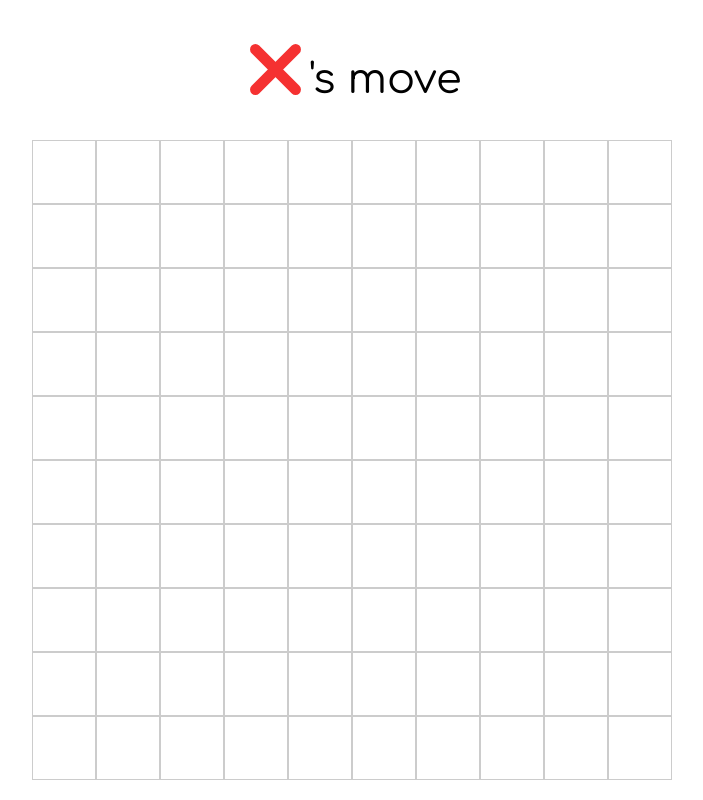
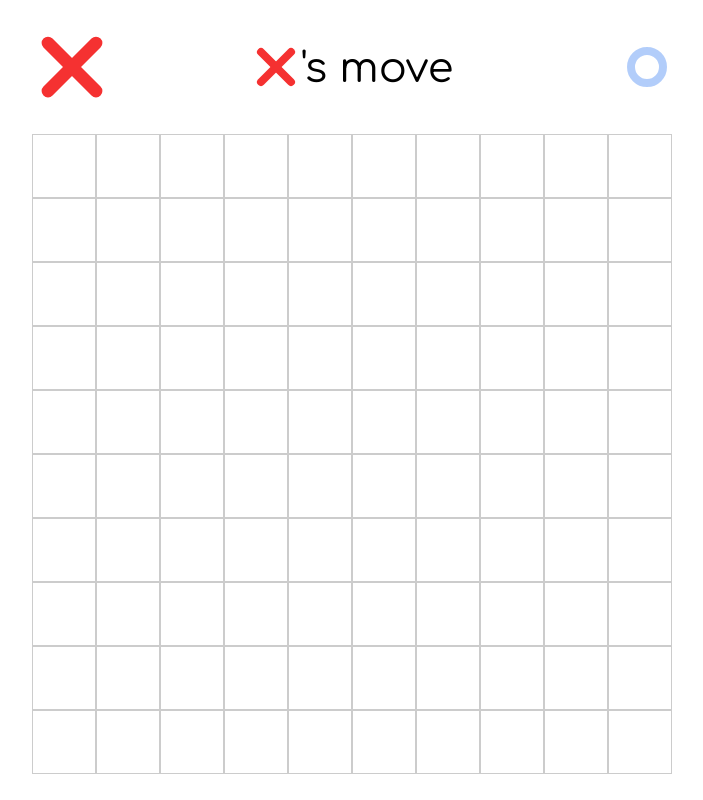
Before and after one commit to Solomka12/tic-tac-toe, a React (Create React App) app: page / in a window 1280 px wide. Shown: the whole page, without its empty margins (288-991 px from the left). Built offline with nearby package versions, Linux system fonts and the light colour scheme.

Commit message:
Add reset with board click & move indicators

```diff
--- a/src/App.scss
+++ b/src/App.scss
@@ -27,13 +27,53 @@ body {
   font-size: 2vmin;
 }
 
-.board {
-  flex-wrap: wrap;
-  margin: 0;
+.board-wrapper {
+  position: relative;
   width: 40em;
   height: 40em;
-  border-spacing: 0;
-  touch-action: none;
+
+  &.ended {
+    .board {
+      pointer-events: none;
+      opacity: 0.4;
+    }
+
+    .reset-block {
+      opacity: 1;
+      transform: scale(1);
+      pointer-events: auto;
+    }
+  }
+
+  .board {
+    width: 100%;
+    height: 100%;
+    margin: 0;
+    flex-wrap: wrap;
+    border-spacing: 0;
+    touch-action: none;
+  }
+
+  .reset-block {
+    position: absolute;
+    width: 100%;
+    height: 100%;
+    display: flex;
+    justify-content: center;
+    align-items: center;
+    opacity: 0;
+    transform: scale(0.6);
+    transition: transform .2s ease, opacity .2s ease;
+    pointer-events: none;
+    z-index: 1;
+
+    .win-caption {
+      font-size: 4em;
+      text-shadow: 1px -1px 4px rgba(0,0,0,0.3);
+      font-weight: bold;
+      user-select: none;
+    }
+  }
 }
 
 .cell {
@@ -58,14 +98,37 @@ body {
 
 .info-panel {
   padding: 1em 0;
+  display: flex;
+  justify-content: space-between;
+  width: 100%;
+  max-width: 40em;
 
-  .info-content {
+  .panel-x-block, .panel-o-block, .info-content {
     display: flex;
     align-items: flex-end;
     font-size: 2.6em;
 
     > img {
-      width: 1.6em;
+      width: 1.2em;
+      transition: transform .2s ease, opacity .2s ease;
+    }
+  }
+
+  .panel-x-block > img {
+    opacity: 0.4;
+    transform-origin: left center;
+  }
+
+  .panel-o-block > img {
+    opacity: 0.4;
+    transform-origin: right center;
+  }
+
+  &.x-move .panel-x-block,
+  &.o-move .panel-o-block {
+    > img {
+      opacity: 1;
+      transform: scale(1.6);
     }
   }
 }
--- a/src/components/Board.js
+++ b/src/components/Board.js
@@ -8,11 +8,10 @@ import {PLAYER_SIGN} from "../constants";
 import oIcon from '../assets/icons/o_icon.svg';
 import xIcon from '../assets/icons/x_icon.svg';
 
-export default function Board({cells, handleCellSet, boardSize, winnerRow}) {
+export default function Board({cells, handleCellSet, boardSize, winnerRow, reset}) {
     const [hoveredCell, setHoveredCell] = useState(null);
 
     useEffect(() => {
-        console.log(hoveredCell);
         if (hoveredCell !== null) vibrate(15);
     }, [hoveredCell]);
 
@@ -58,6 +57,11 @@ export default function Board({cells, handleCellSet, boardSize, winnerRow}) {
     }
 
     return (
+        <div className={classNames('board-wrapper', {ended: Boolean(winnerRow)})}>
+            <div className="reset-block" onClick={reset}>
+                <span className="win-caption">Click to play</span>
+            </div>
+
             <table
                 className="board"
                 onClick={handleBoardClick}
@@ -83,5 +87,6 @@ export default function Board({cells, handleCellSet, boardSize, winnerRow}) {
                 ))}
                 </tbody>
             </table>
+        </div>
     );
 }
--- a/src/components/Game.js
+++ b/src/components/Game.js
@@ -1,4 +1,5 @@
 import React, {useState, useEffect} from 'react';
+import classNames from 'classnames';
 import {set} from 'lodash';
 
 import Board from './Board';
@@ -100,16 +101,6 @@ export default function Game() {
         if (row) setWinnerRow(row);
     }, [board]);
 
-    useEffect(() => {
-        if (winnerRow) {
-            setTimeout(() => {
-                const mark = board[winnerRow[0]];
-                alert(`${mark.toUpperCase()}s win!`);
-                reset();
-            }, 100);
-        }
-    }, [winnerRow]);
-
     const initGame = () => {
         reset();
     };
@@ -151,17 +142,28 @@ export default function Game() {
 
     return (
         <div className="game">
-            <div className="info-panel">
-                <span className="info-content">
-                    <img src={currentPlayer === PLAYER_SIGN.X ? xIcon : oIcon} alt={currentPlayer}/>
-                    's move
-                </span>
+            <div className={classNames('info-panel', `${currentPlayer}-move`)} >
+                <span className="panel-x-block"><img src={xIcon} alt="x"/></span>
+                {winnerRow ?
+                    <span className="info-content">
+                        <img src={board[winnerRow[0]] === PLAYER_SIGN.X ? xIcon : oIcon} alt={currentPlayer}/>
+                        's win!
+                    </span>
+                    :
+                    <span className="info-content">
+                        <img src={currentPlayer === PLAYER_SIGN.X ? xIcon : oIcon} alt={currentPlayer}/>
+                        's move
+                    </span>
+                }
+                <span className="panel-o-block"><img src={oIcon} alt="o"/></span>
             </div>
+
             <Board
                 cells={board}
                 boardSize={boardSize}
                 winnerRow={winnerRow}
                 handleCellSet={handleCellSet}
+                reset={reset}
             />
         </div>
     );
```
Lines whose indentation alone changed are shown as unchanged.
